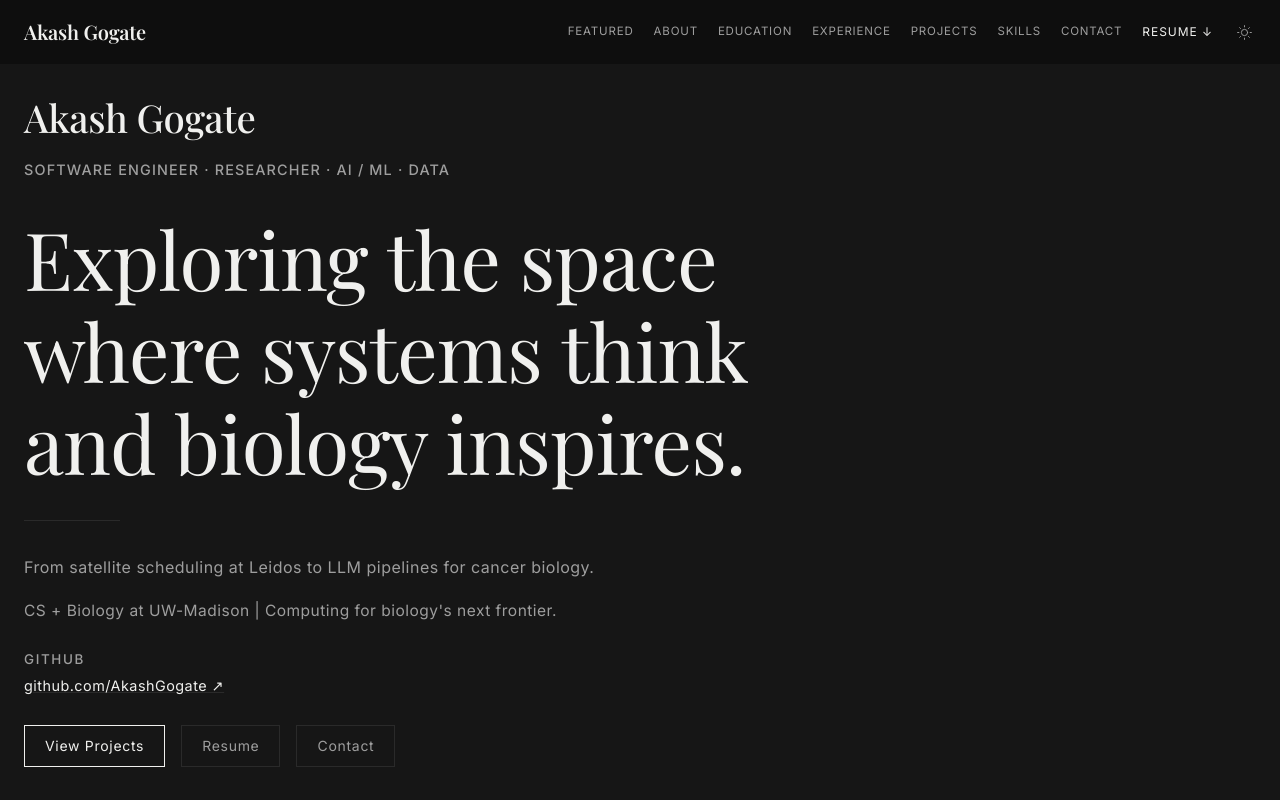
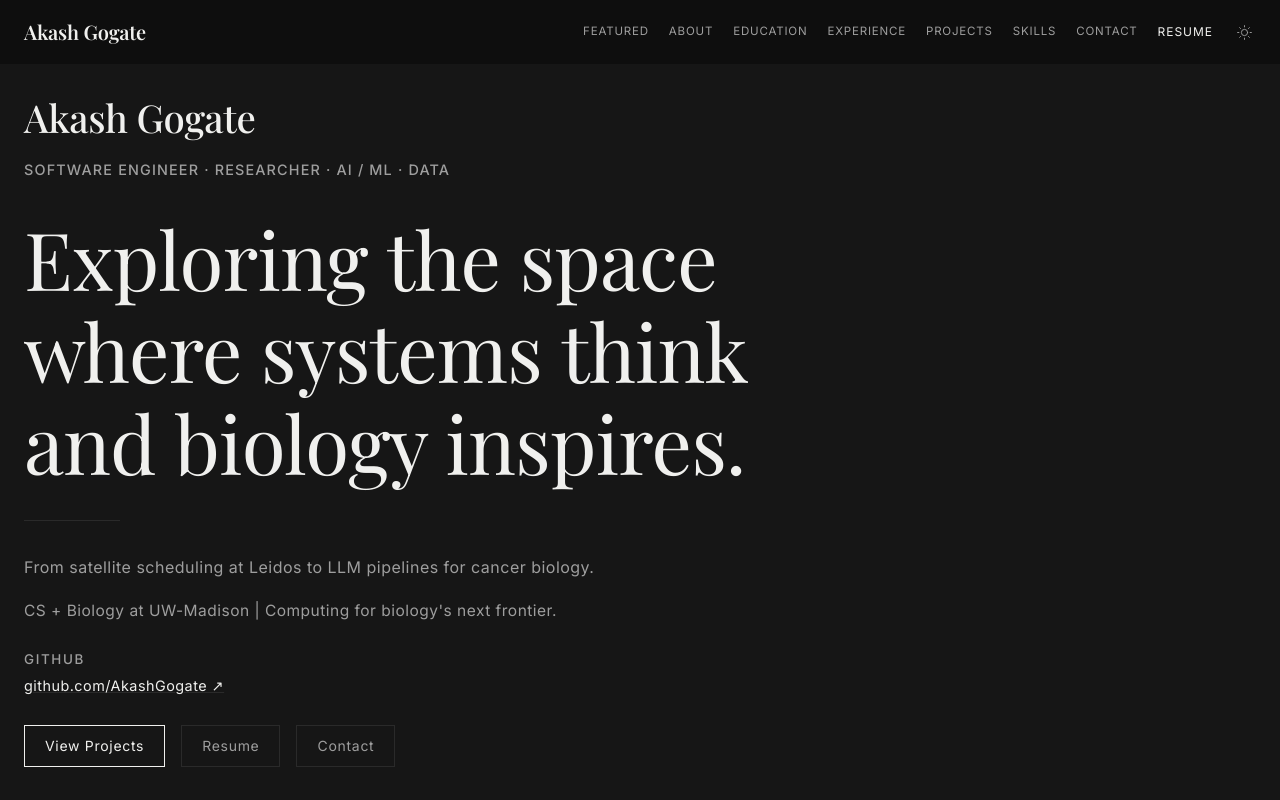
Before and after one commit to AkashGogate/Personal-Piece-Portfolio, a Next.js app: page / in a window 1280 px wide. Shown: the top 800 px of the page. Built offline with nearby package versions, Linux system fonts and the light colour scheme.

Commit message:
General Resume Patch

```diff
--- a/components/Nav.tsx
+++ b/components/Nav.tsx
@@ -4,7 +4,6 @@ import { useState, useRef, useEffect } from "react";
 import { motion, AnimatePresence } from "framer-motion";
 import { useTheme } from "./ThemeProvider";
 import { animate } from "animejs";
-import { resumeVariants } from "@/data/resume";
 import { doNavigate } from "@/lib/navigate";
 
 const BASE = process.env.NEXT_PUBLIC_BASEPATH ?? "";
@@ -21,7 +20,6 @@ const links = [
 
 export default function Nav() {
   const [open, setOpen] = useState(false);
-  const [resumeOpen, setResumeOpen] = useState(false);
   const [showFab, setShowFab] = useState(false);
   const [activeSection, setActiveSection] = useState("");
   const { theme, toggle } = useTheme();
@@ -30,7 +28,6 @@ export default function Nav() {
   const headerRef = useRef<HTMLElement>(null);
   const navLinksRef = useRef<(HTMLAnchorElement | null)[]>([]);
   const activeSectionRef = useRef<string>("");
-  const resumeNavRef = useRef<HTMLDivElement>(null);
 
   useEffect(() => {
     let shown = false;
@@ -77,16 +74,6 @@ export default function Nav() {
     headerRef.current.style.background = dark ? "rgba(17,17,16,0.88)" : "rgba(232,231,229,0.88)";
   }, [theme]);
 
-  useEffect(() => {
-    if (!resumeOpen) return;
-    const handler = (e: MouseEvent) => {
-      if (resumeNavRef.current && !resumeNavRef.current.contains(e.target as Node)) {
-        setResumeOpen(false);
-      }
-    };
-    document.addEventListener("mousedown", handler);
-    return () => document.removeEventListener("mousedown", handler);
-  }, [resumeOpen]);
 
   return (
     <>
@@ -133,69 +120,23 @@ export default function Nav() {
               />
             </a>
           ))}
-          <div ref={resumeNavRef} className="relative">
-            <button
-              type="button"
-              onClick={() => setResumeOpen((o) => !o)}
-              aria-expanded={resumeOpen}
-              aria-haspopup="true"
+          <a
+            href={`${BASE}/resumes/resume-general.pdf`}
+            target="_blank"
+            rel="noopener noreferrer"
             className="font-body"
             style={{
               fontSize: "0.75rem",
               letterSpacing: "0.08em",
               textTransform: "uppercase",
               color: "var(--primary)",
-                background: "none",
-                border: "none",
-                cursor: "pointer",
-                display: "flex",
-                alignItems: "center",
-                lineHeight: 1,
+              textDecoration: "none",
             }}
+            onMouseEnter={(e) => { (e.currentTarget as HTMLElement).style.color = "var(--mint)"; }}
+            onMouseLeave={(e) => { (e.currentTarget as HTMLElement).style.color = "var(--primary)"; }}
           >
-              Resume {resumeOpen ? "↑" : "↓"}
-            </button>
-            {resumeOpen && (
-              <div
-                className="absolute top-full right-0 mt-2 z-50"
-                style={{
-                  background: "var(--bg)",
-                  border: "1px solid var(--border)",
-                  minWidth: "180px",
-                }}
-              >
-                {resumeVariants.map((v) => (
-                  <a
-                    key={v.href}
-                    href={`${BASE}${v.href}`}
-                    target="_blank"
-                    rel="noopener noreferrer"
-                    className="font-body block px-4 py-3"
-                    style={{
-                      fontSize: "0.72rem",
-                      letterSpacing: "0.07em",
-                      textTransform: "uppercase",
-                      color: "var(--secondary)",
-                      borderBottom: "1px solid var(--border)",
-                    }}
-                    onMouseEnter={(e) => {
-                      const el = e.currentTarget as HTMLElement;
-                      el.style.color = "var(--mint)";
-                      el.style.background = "var(--surface)";
-                    }}
-                    onMouseLeave={(e) => {
-                      const el = e.currentTarget as HTMLElement;
-                      el.style.color = "var(--secondary)";
-                      el.style.background = "transparent";
-                    }}
-                    onClick={() => setResumeOpen(false)}
-                  >
-                    {v.label}
+            Resume
           </a>
-                ))}
-              </div>
-            )}
-          </div>
           <button
             type="button"
             onClick={toggle}
@@ -295,11 +236,8 @@ export default function Nav() {
                 </a>
               ))}
               <div style={{ borderTop: "1px solid var(--border)", paddingTop: "0.5rem", marginTop: "0.25rem" }}>
-                <div className="section-label mb-2" style={{ fontSize: "0.65rem" }}>Resume</div>
-                {resumeVariants.map((v) => (
                 <a
-                    key={v.href}
-                    href={`${BASE}${v.href}`}
+                  href={`${BASE}/resumes/resume-general.pdf`}
                   target="_blank"
                   rel="noopener noreferrer"
                   className="font-body block py-2"
@@ -308,12 +246,12 @@ export default function Nav() {
                     letterSpacing: "0.08em",
                     textTransform: "uppercase",
                     color: "var(--primary)",
+                    textDecoration: "none",
                   }}
                   onClick={() => setOpen(false)}
                 >
-                    {v.label}
+                  Resume
                 </a>
-                ))}
               </div>
             </div>
           </motion.div>
```
Lines whose indentation alone changed are shown as unchanged.
